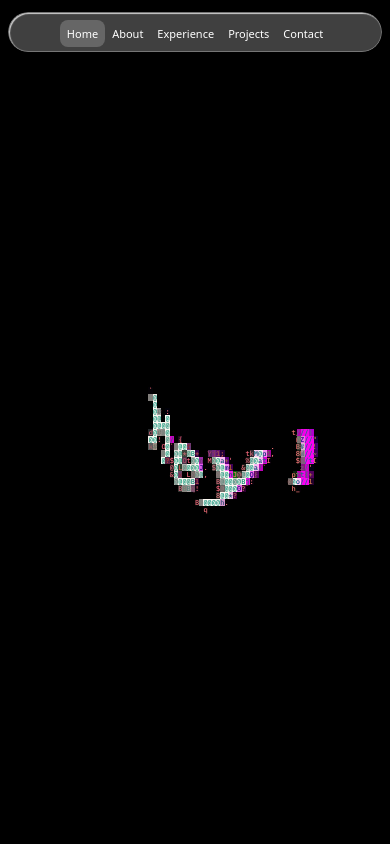
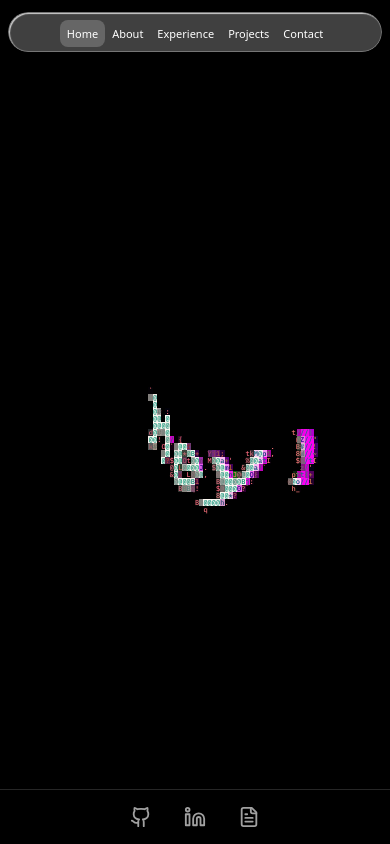
Before and after one commit to Mxxhxr/Portfolio-Site, a React (Vite) app in the folder my-portfolio/: page / in a window 390 px wide. Shown: the top 844 px of the page. Built offline with nearby package versions, Linux system fonts and the light colour scheme.

Commit message:
fixed social bar

```diff
--- a/my-portfolio/src/components/SocialBar.tsx
+++ b/my-portfolio/src/components/SocialBar.tsx
@@ -1,44 +1,37 @@
 import React from "react";
 import { Github, Linkedin, FileText } from "lucide-react";
 
+const links = [
+  { href: "https://github.com/Mxxhxr", icon: <Github size={22} />, label: "GitHub" },
+  { href: "https://www.linkedin.com/in/maahir-vohra-669914234/", icon: <Linkedin size={22} />, label: "LinkedIn" },
+  { href: `${import.meta.env.BASE_URL}Maahir_Vohra_Resume.pdf`, icon: <FileText size={22} />, label: "Resume" },
+];
+
 const SocialBar: React.FC = () => {
   return (
-    <div className="fixed left-6 top-1/2 -translate-y-1/2 z-50 hidden md:flex flex-col items-center gap-6">
+    <>
+      {/* Desktop: fixed vertical bar on the left */}
+      <div className="fixed left-6 top-1/2 -translate-y-1/2 z-50 hidden md:flex flex-col items-center gap-6">
+        {links.map(({ href, icon, label }) => (
+          <a key={label} href={href} target="_blank" rel="noopener noreferrer"
+            className="text-neutral-400 hover:text-white transition" aria-label={label}>
+            {icon}
+          </a>
+        ))}
+        <div className="w-px h-20 bg-neutral-700 mt-2" />
+      </div>
 
-      {/* GitHub */}
-      <a
-        href="https://github.com/Mxxhxr"
-        target="_blank"
-        rel="noopener noreferrer"
-        className="text-neutral-400 hover:text-white transition"
-      >
-        <Github size={22} />
-      </a>
-
-      {/* LinkedIn */}
-      <a
-        href="https://www.linkedin.com/in/maahir-vohra-669914234/"
-        target="_blank"
-        rel="noopener noreferrer"
-        className="text-neutral-400 hover:text-white transition"
-      >
-        <Linkedin size={22} />
-      </a>
-
-      {/* Resume */}
-      <a
-        // href="/Maahir_Vohra_Resume.pdf"
-        href={`${import.meta.env.BASE_URL}Maahir_Vohra_Resume.pdf`}
-        target="_blank"
-        rel="noopener noreferrer"
-        className="text-neutral-400 hover:text-white transition"
-      >
-        <FileText size={22} />
-      </a>
-
-      {/* vertical line */}
-      <div className="w-px h-20 bg-neutral-700 mt-2" />
-    </div>
+      {/* Mobile: fixed horizontal bar at the bottom */}
+      <div className="fixed bottom-0 left-0 right-0 z-50 flex md:hidden justify-center items-center gap-8 py-4
+                      bg-black/60 backdrop-blur-sm border-t border-neutral-800">
+        {links.map(({ href, icon, label }) => (
+          <a key={label} href={href} target="_blank" rel="noopener noreferrer"
+            className="text-neutral-400 hover:text-white transition" aria-label={label}>
+            {icon}
+          </a>
+        ))}
+      </div>
+    </>
   );
 };
 
```
